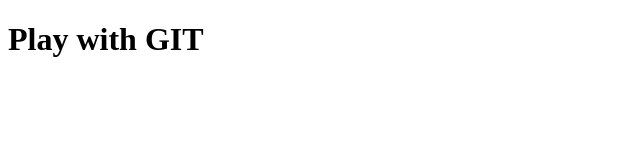
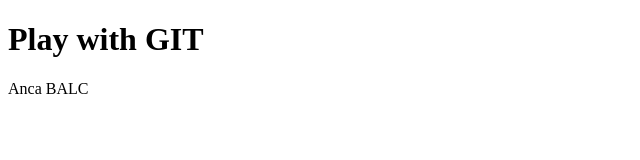
Before and after one commit to ancabalc/TestGitFront3, a plain HTML site: page index.html in a window 1280 px wide. Shown: the full height of the page, 0-640 px from the left. Drawn offline with Linux system fonts and the light colour scheme.

Commit message:
Add my name

```diff
--- a/index.html
+++ b/index.html
@@ -8,5 +8,6 @@
 </head>
 <body>
   <h1>Play with GIT</h1>
+  Anca BALC
 </body>
 </html>
```
